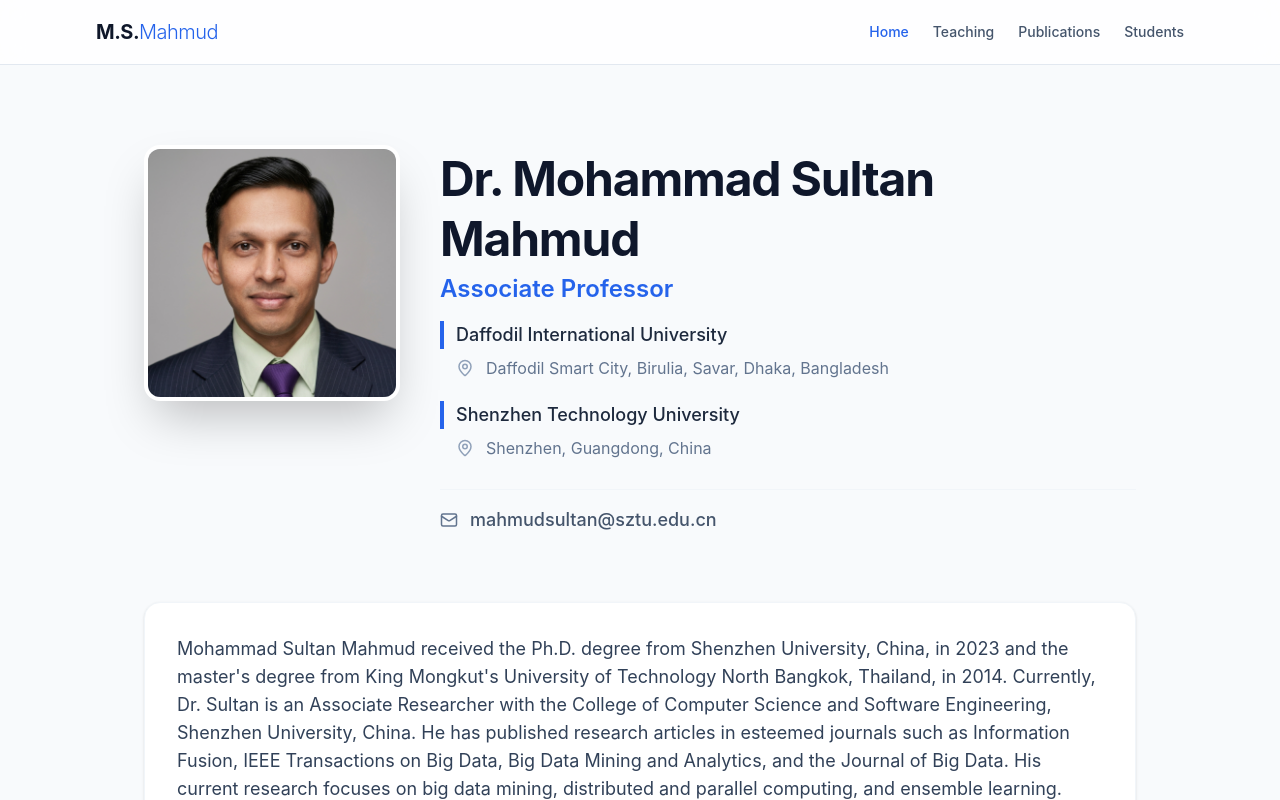
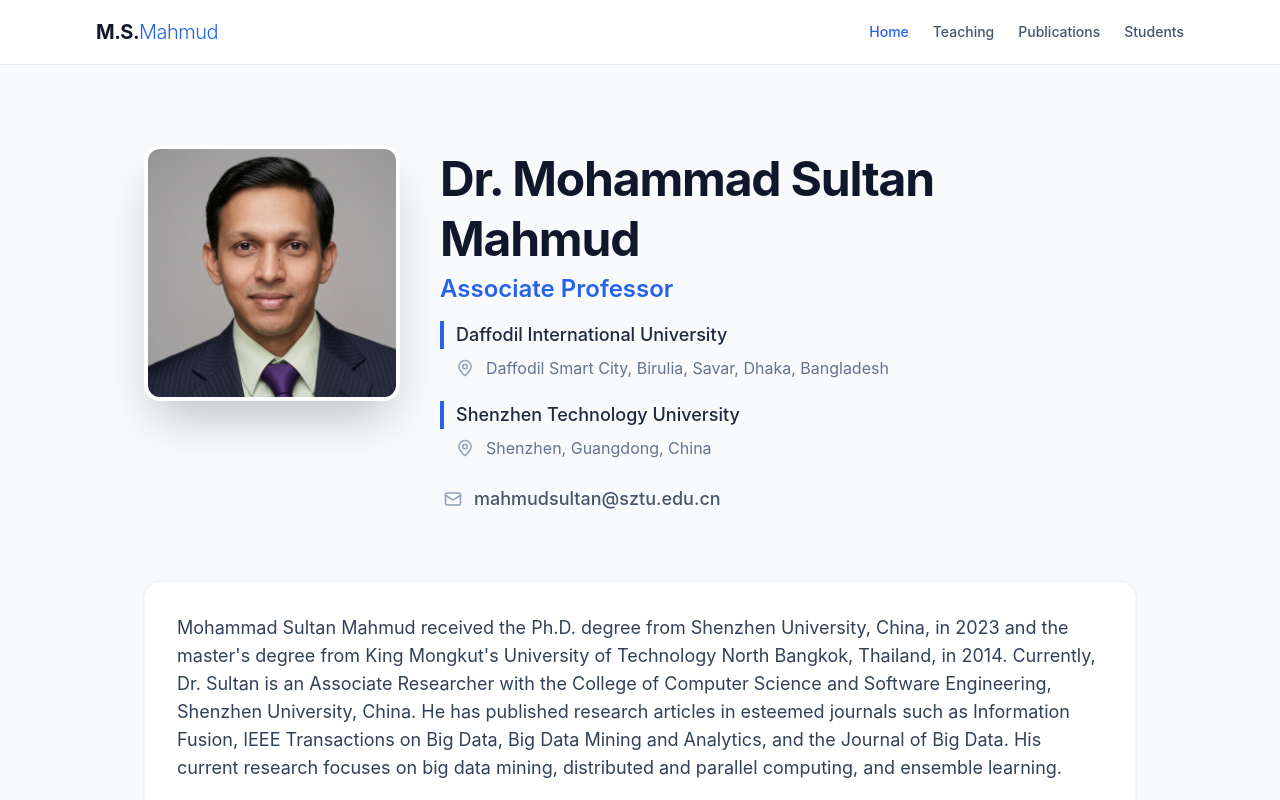
Before and after one commit to never-12345/academic-portfolio, a React (Vite) app: page / in a window 1280 px wide. Shown: the top 800 px of the page. Built offline with nearby package versions, Linux system fonts and the light colour scheme.

Commit message:
style: lift email positioning for better visual alignment

```diff
--- a/src/pages/Home.tsx
+++ b/src/pages/Home.tsx
@@ -50,9 +50,9 @@ export function Home() {
             </div>
 
             {profileData.email && (
-              <div className="flex items-center gap-3 mt-2 pt-4 border-t border-slate-100">
-                <Mail size={18} className="text-slate-500" />
-                <a href={`mailto:${profileData.email}`} className="hover:text-accent font-medium transition-colors text-lg">{profileData.email}</a>
+              <div className="flex items-center gap-3 mt-1 pl-1">
+                <Mail size={18} className="text-slate-400" />
+                <a href={`mailto:${profileData.email}`} className="text-slate-600 hover:text-accent font-medium transition-colors text-lg">{profileData.email}</a>
               </div>
             )}
           </motion.div>
```
